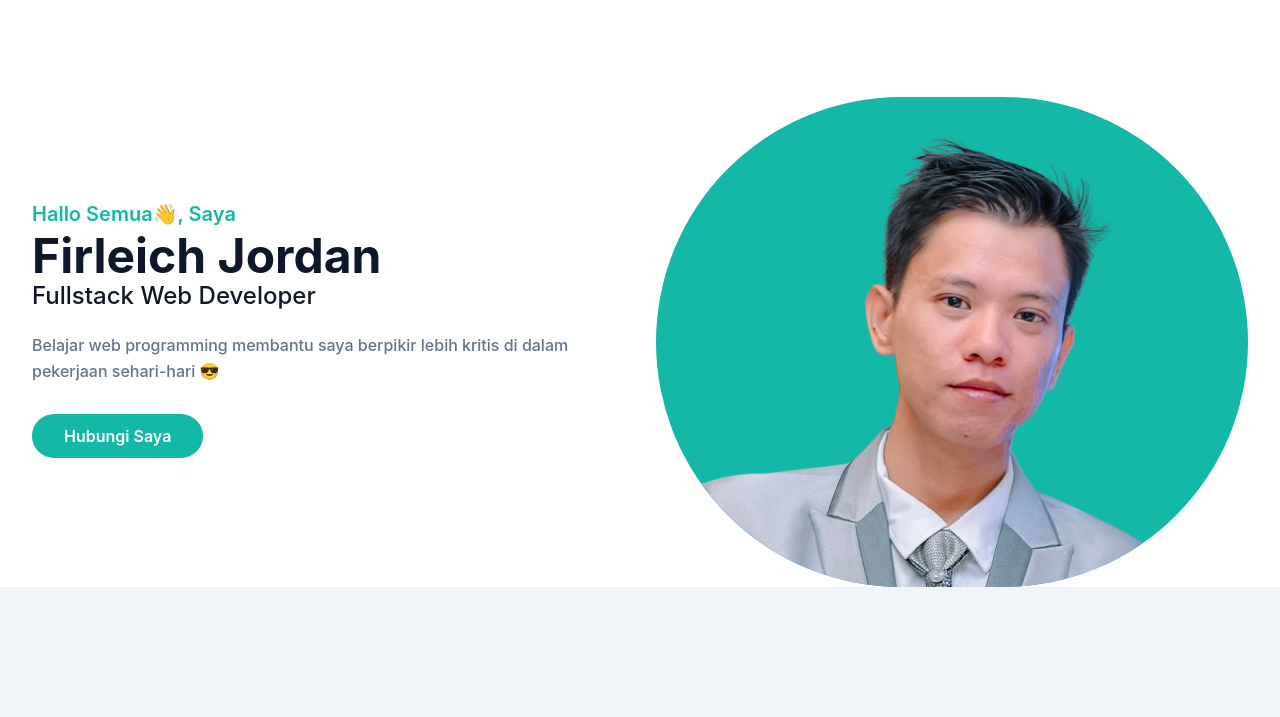
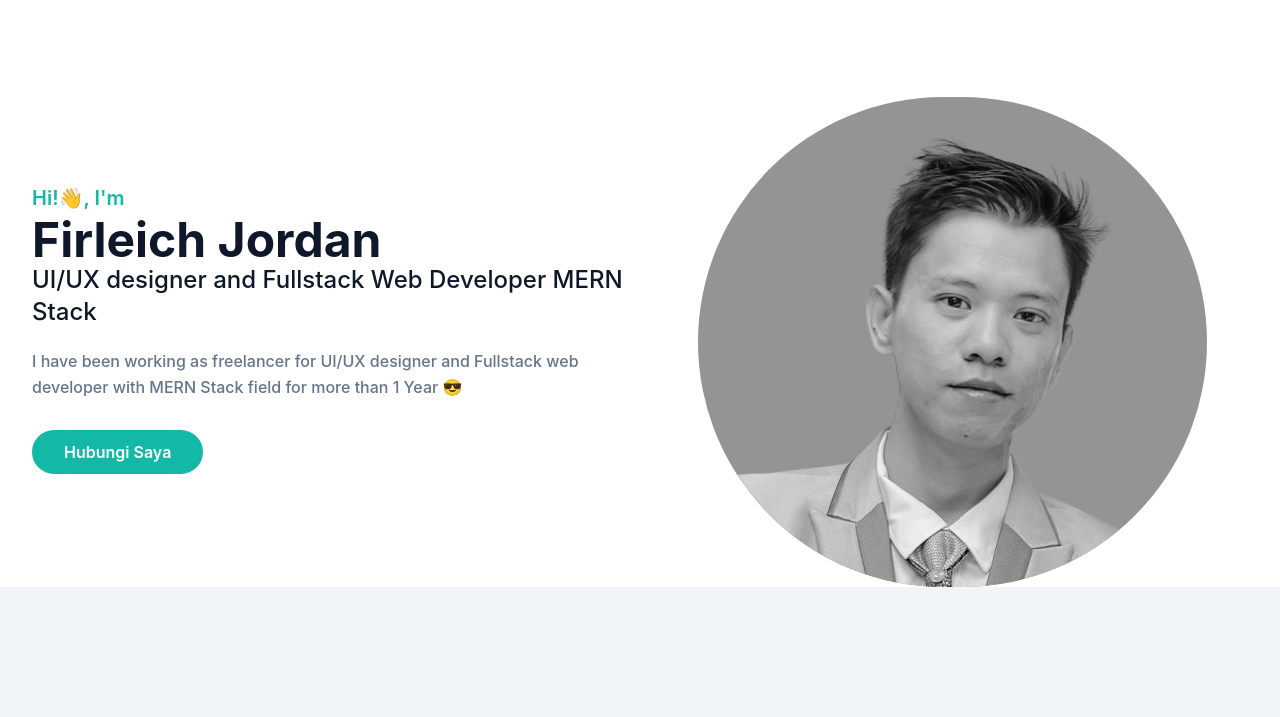
Before and after one commit to firleichjordan/jordan-portofolio, a website: page index.html in a window 1280 px wide. Shown: the part 83-800 px from the top of the page. Drawn offline with Linux system fonts and the light colour scheme.

Commit message:
fix: hero page

```diff
--- a/index.html
+++ b/index.html
@@ -130,7 +130,7 @@
         <div class="flex flex-wrap">
           <div class="w-full self-center px-4 lg:w-1/2">
             <h1 class="text-base font-semibold text-primary md:text-xl">
-              Hallo Semua👋, Saya
+              Hi!👋, I'm
               <span
                 class="block font-bold text-dark text-4xl mt-1 lg:text-5xl dark:text-white"
                 >Firleich Jordan</span
@@ -139,12 +139,12 @@
             <h2 class="font-medium text-secondary text-lg mb-5 lg:text-2xl">
               <!-- Staff PPIC & -->
               <span class="text-dark dark:text-white"
-                >Fullstack Web Developer</span
+                >UI/UX designer and Fullstack Web Developer MERN Stack</span
               >
             </h2>
             <p class="font-medium text-secondary mb-10 leading-relaxed">
-              Belajar web programming membantu saya berpikir lebih kritis di
-              dalam pekerjaan sehari-hari 😎
+              I have been working as freelancer for UI/UX designer and Fullstack
+              web developer with MERN Stack field for more than 1 Year 😎
             </p>
             <a
               href="#"
@@ -154,10 +154,10 @@
             </a>
           </div>
 
-          <div class="w-full self-end px-4 lg:w-1/2 bg">
-            <div class="relative mt-10 lg:mt-9 lg:right-0">
+          <div class="w-full px-4 lg:w-1/2 flex items-center justify-center">
+            <div class="mt-10 lg:mt-9 lg:right-0">
               <div
-                class="bg-primary flex items-center justify-center rounded-full overflow-hidden"
+                class="flex items-center justify-center bg-primary rounded-full overflow-hidden grayscale hover:grayscale-0 transition duration-300"
               >
                 <img
                   src="dist/img/profile.png"
--- a/tailwind.config.js
+++ b/tailwind.config.js
@@ -2,27 +2,27 @@
 module.exports = {
   content: ["index.html"],
   darkMode: "class",
-  // theme: {
-  //   container: {
-  //     center: true,
-  //     padding: "16px",
-  //   },
-  //   extend: {
-  //     colors: {
-  //       primary: "#14b8a6",
-  //       secondary: "#64748b",
-  //       dark: "#0f172a",
-  //     },
-  //     width: {
-  //       circle: "50px",
-  //     },
-  //     height: {
-  //       circle: "50px",
-  //     },
-  //     screens: {
-  //       "2xl": "1320px",
-  //     },
-  //   },
-  // },
+  theme: {
+    container: {
+      center: true,
+      padding: "16px",
+    },
+    extend: {
+      colors: {
+        primary: "#14b8a6",
+        secondary: "#64748b",
+        dark: "#0f172a",
+      },
+      width: {
+        circle: "50px",
+      },
+      height: {
+        circle: "50px",
+      },
+      screens: {
+        "2xl": "1320px",
+      },
+    },
+  },
   plugins: [],
 };
```
Also changed, not shown: src/output.css.
